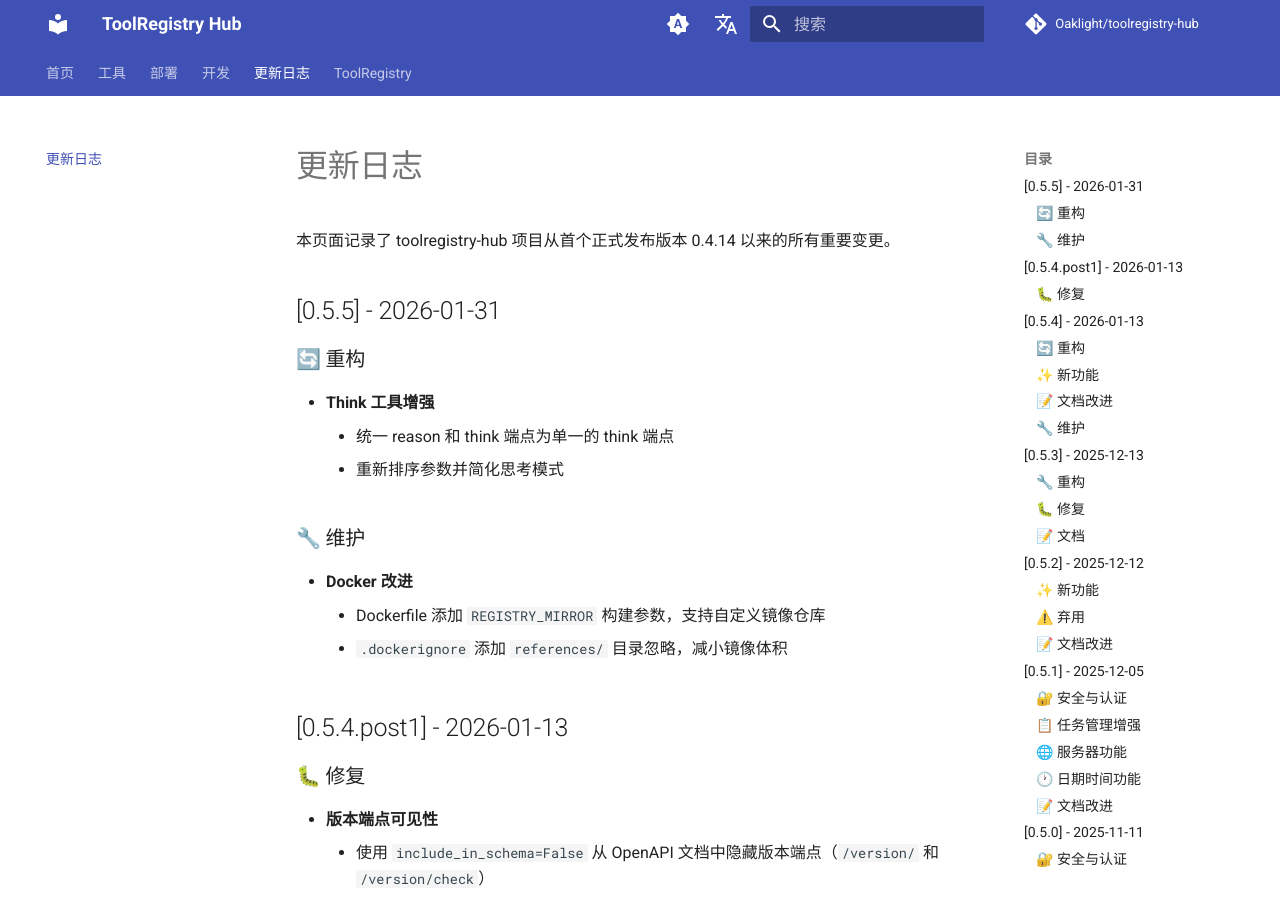
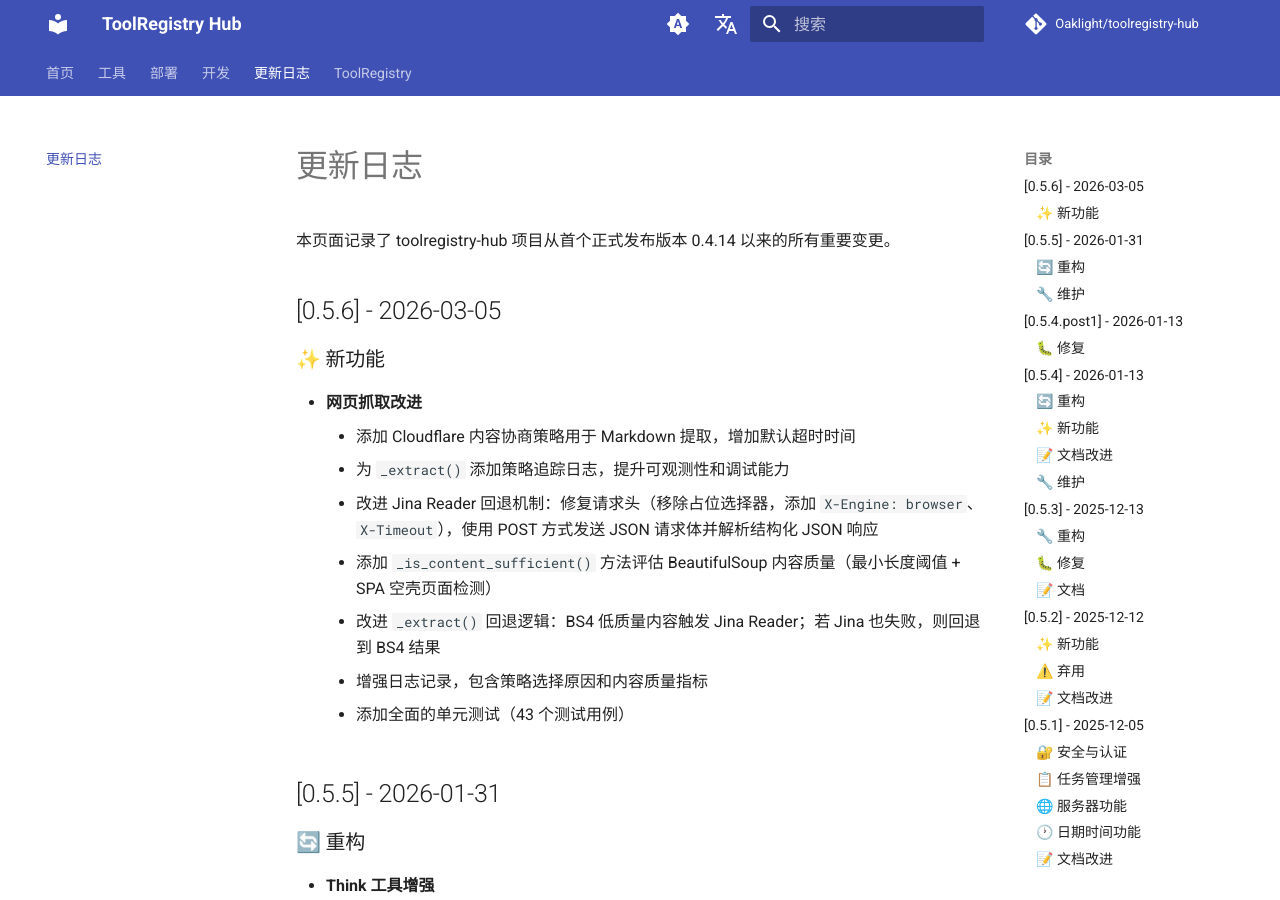
Before and after one commit to Oaklight/toolregistry-hub, an MkDocs documentation site: the page built from docs/changelog.md, in a window 1280 px wide and 900 px high. Built offline with MkDocs 1.6.1 and Material for MkDocs 9.7.7, drawn with Linux system fonts in a browser that asks for light colours; comment, search, counter and statistics services are not loaded.

Commit message:
docs: add v0.5.6 changelog entry

```diff
--- a/docs/changelog.md
+++ b/docs/changelog.md
@@ -9,6 +9,19 @@ author: Oaklight
 # 更新日志
 
 本页面记录了 toolregistry-hub 项目从首个正式发布版本 0.4.14 以来的所有重要变更。
+
+## [0.5.6] - 2026-03-05
+
+### ✨ 新功能
+
+- **网页抓取改进**
+	- 添加 Cloudflare 内容协商策略用于 Markdown 提取，增加默认超时时间
+	- 为 `_extract()` 添加策略追踪日志，提升可观测性和调试能力
+	- 改进 Jina Reader 回退机制：修复请求头（移除占位选择器，添加 `X-Engine: browser`、`X-Timeout`），使用 POST 方式发送 JSON 请求体并解析结构化 JSON 响应
+	- 添加 `_is_content_sufficient()` 方法评估 BeautifulSoup 内容质量（最小长度阈值 + SPA 空壳页面检测）
+	- 改进 `_extract()` 回退逻辑：BS4 低质量内容触发 Jina Reader；若 Jina 也失败，则回退到 BS4 结果
+	- 增强日志记录，包含策略选择原因和内容质量指标
+	- 添加全面的单元测试（43 个测试用例）
 
 ## [0.5.5] - 2026-01-31
 
```
